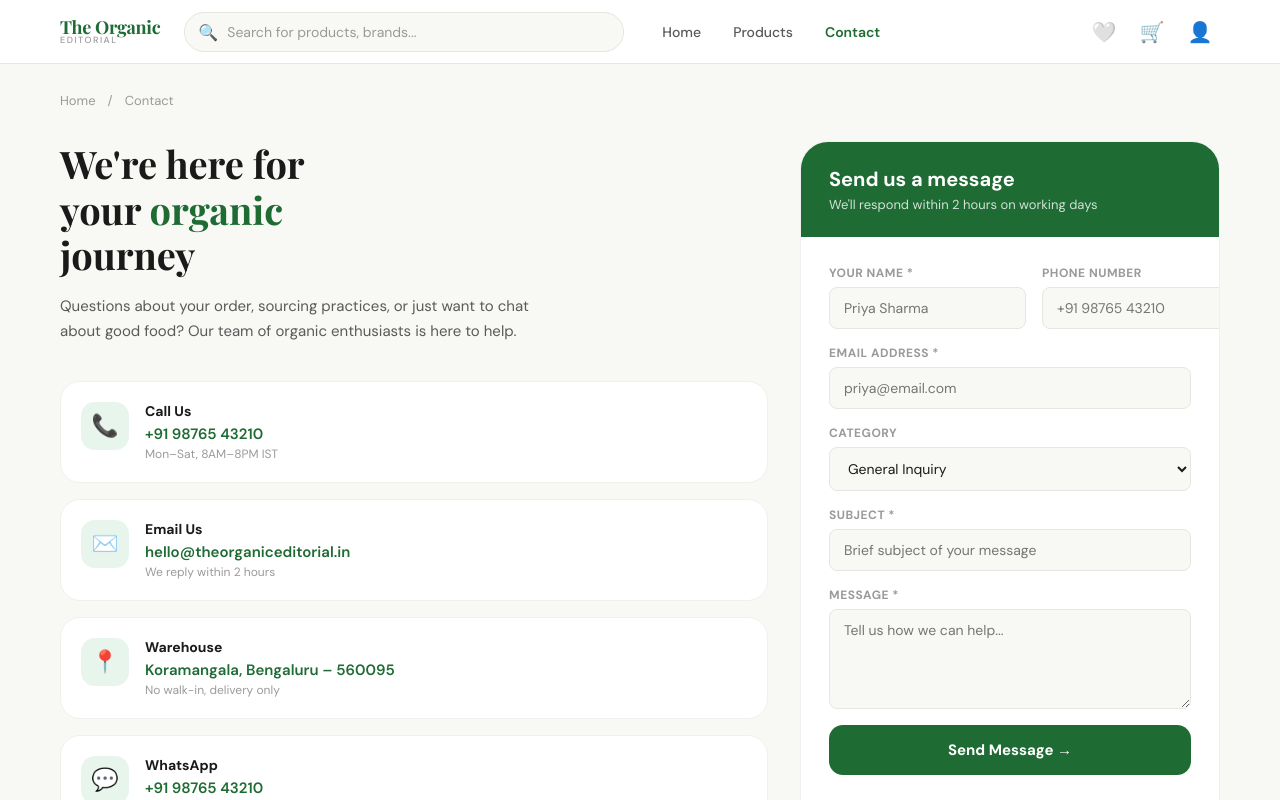
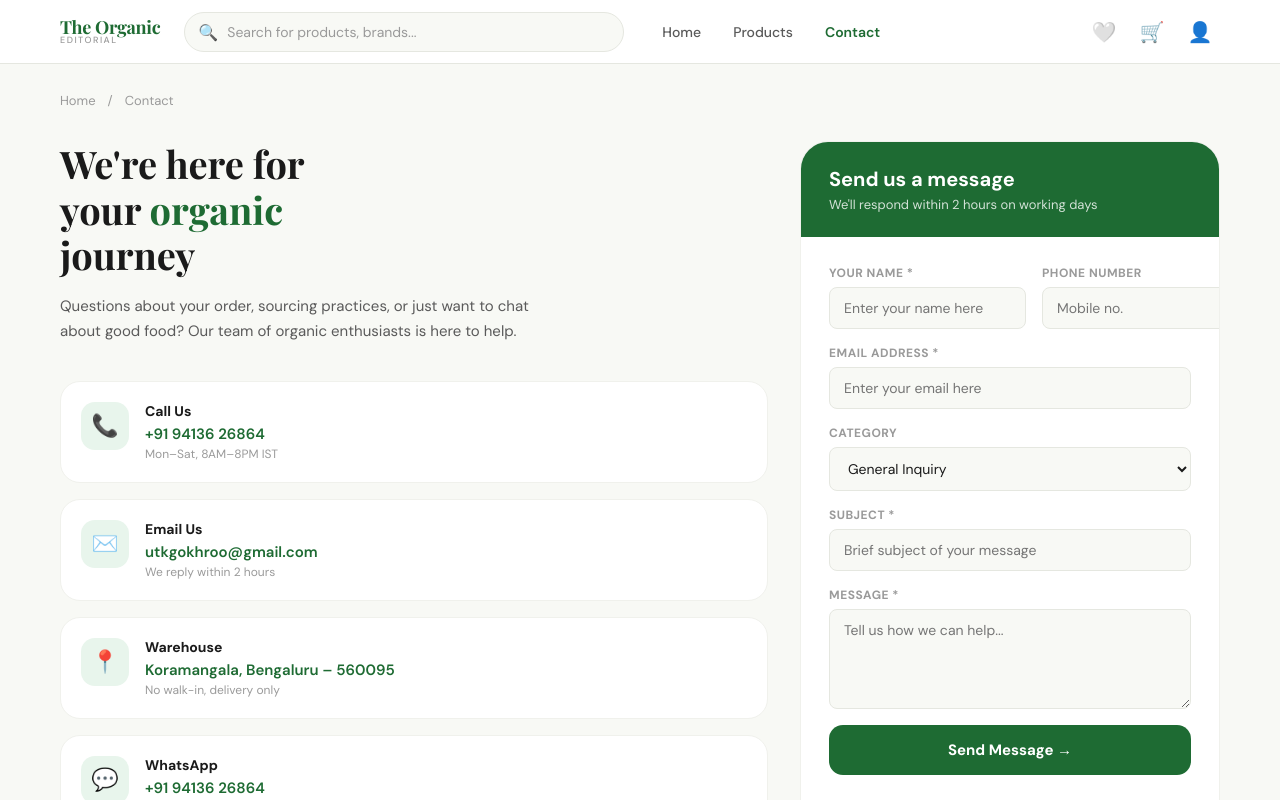
Before and after one commit to utkgokhroo/organic-editorial, a React (Create React App) app: page /contact in a window 1280 px wide. Shown: the top 800 px of the page. Built offline with nearby package versions, Linux system fonts and the light colour scheme.

Commit message:
updated UI

```diff
--- a/src/pages/Contact.js
+++ b/src/pages/Contact.js
@@ -3,10 +3,10 @@ import Footer from "../components/Footer";
 import "../styles/Contact.css";
 
 const contactInfo = [
-  { icon: "📞", title: "Call Us", value: "+91 98765 43210", sub: "Mon–Sat, 8AM–8PM IST" },
-  { icon: "✉️", title: "Email Us", value: "hello@theorganiceditorial.in", sub: "We reply within 2 hours" },
+  { icon: "📞", title: "Call Us", value: "+91 94136 26864", sub: "Mon–Sat, 8AM–8PM IST" },
+  { icon: "✉️", title: "Email Us", value: "utkgokhroo@gmail.com", sub: "We reply within 2 hours" },
   { icon: "📍", title: "Warehouse", value: "Koramangala, Bengaluru – 560095", sub: "No walk-in, delivery only" },
-  { icon: "💬", title: "WhatsApp", value: "+91 98765 43210", sub: "Quick order support" },
+  { icon: "💬", title: "WhatsApp", value: "+91 94136 26864", sub: "Quick order support" },
 ];
 
 const hours = [
@@ -104,7 +104,7 @@ export default function Contact() {
                       <input
                         className="form-input"
                         name="name"
-                        placeholder="Priya Sharma"
+                        placeholder="Enter your name here"
                         value={form.name}
                         onChange={handleChange}
                         required
@@ -115,7 +115,7 @@ export default function Contact() {
                       <input
                         className="form-input"
                         name="phone"
-                        placeholder="+91 98765 43210"
+                        placeholder="Mobile no."
                         value={form.phone}
                         onChange={handleChange}
                       />
@@ -127,7 +127,7 @@ export default function Contact() {
                       className="form-input"
                       name="email"
                       type="email"
-                      placeholder="priya@email.com"
+                      placeholder="Enter your email here"
                       value={form.email}
                       onChange={handleChange}
                       required
```
